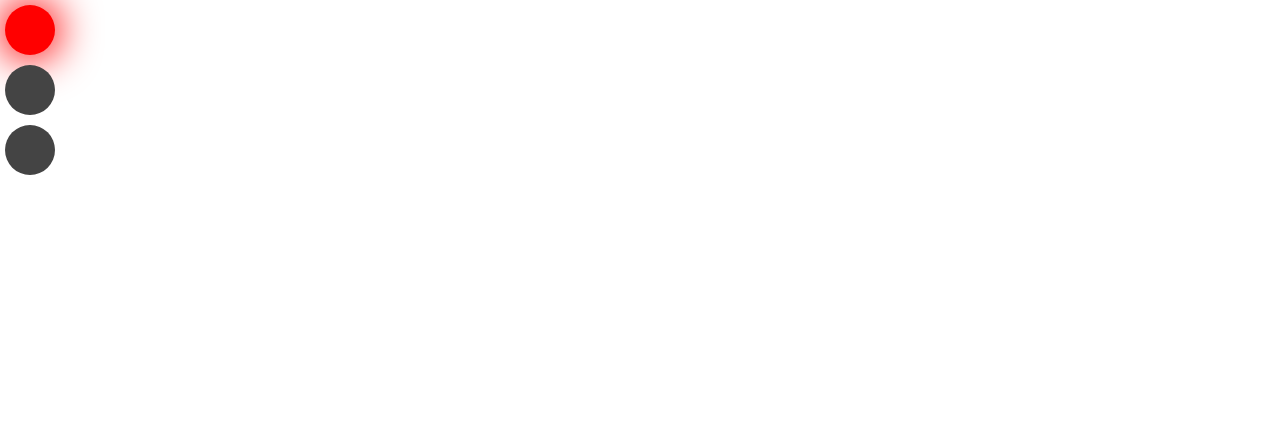
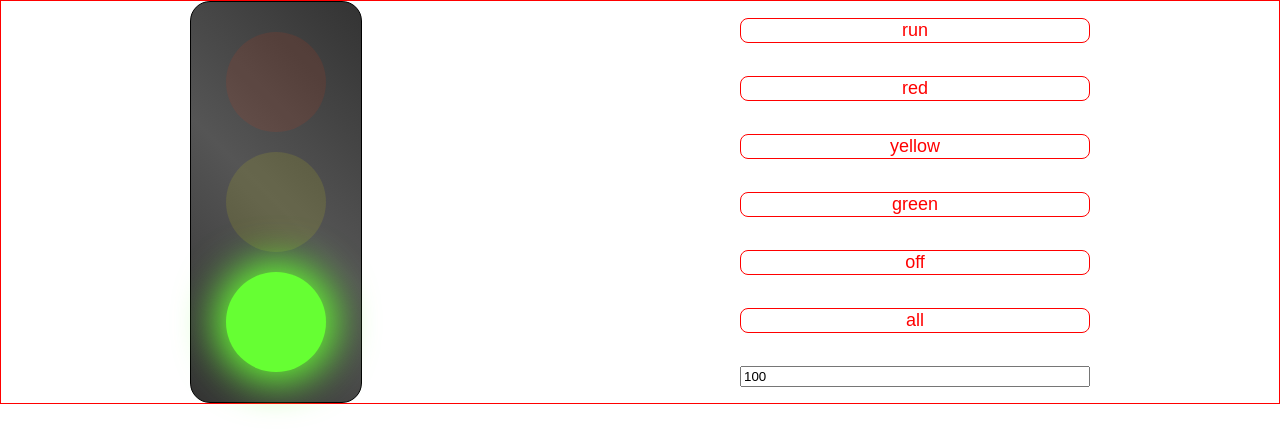
Before and after one commit to rick-ssa/semaphore, a React (Create React App) app: page / in a window 1280 px wide. Shown: the top 448 px of the page. Built offline with nearby package versions, Linux system fonts and the light colour scheme.

Commit message:
finished control

```diff
--- a/src/App.js
+++ b/src/App.js
@@ -1,12 +1,12 @@
 
 import './App.css';
-import Light from './components/Light'
+import Control from './components/Control/Control';
+
 function App() {
+
   return (
     <>
-    <Light lightOn={true} color='red' size={50} />
-    <Light lightOn={false} color='orange' size={50} />
-    <Light lightOn={false} color='green' size={50} />
+      <Control />
     </>
   );
 }
--- /dev/null
+++ b/src/components/Control/Control.js
@@ -0,0 +1,86 @@
+import './styles.css'
+import { useState } from 'react'
+import Semaphore from '../Semaphore'
+
+export default function Control() {
+    const [idTimeout, setIdtimeout] = useState(0)
+    const [size, setSize] = useState(100)
+    const [lights,setLights] = useState([
+        {
+            color:'#ff3300',
+            lightOn:false
+        },
+        {
+            color:'#ffff00',
+            lightOn:false
+        },
+        {
+            color:'#66ff33',
+            lightOn:true
+        },
+    ])
+
+    const turnLightOn = (index) => {
+        const newLights = lights.map((v,i)=>{
+            i===index || index===3 ? v.lightOn=true : v.lightOn=false
+            return v
+        })
+
+        setLights(newLights)
+        clearTimeout(idTimeout)
+        setIdtimeout(0)
+    }
+
+    const run = ()=> {
+        let idTimeOut
+        const getIndice = lights.reduce((p,v,i)=>{
+            if(p!==-1) {
+                return p
+            }
+            if(v.lightOn) {
+                return i
+            }
+
+            return p
+        },-1)
+
+        switch (getIndice) {
+            case 0:
+                idTimeOut = setTimeout(()=>{turnLightOn(2);run()},3000)
+                break;
+            case 1:
+                idTimeOut = setTimeout(()=>{turnLightOn(0);run()},1000)
+                break;
+            case 2:
+                idTimeOut = setTimeout(()=>{turnLightOn(1);run()},2000)
+                break;
+            default:
+                idTimeOut = setTimeout(()=>{turnLightOn(0);run()},2000)
+                break;
+        }
+
+        setIdtimeout(idTimeOut)
+    }
+
+
+
+    return(
+        <div className='control'>
+            <Semaphore
+                lights={lights}
+                size ={size}
+            />
+
+            <div className='formControl'>
+                <button onClick={run}>run</button>
+                <button onClick={()=>turnLightOn(0)}>red</button>
+                <button onClick={()=>turnLightOn(1)}>yellow</button>
+                <button onClick={()=>turnLightOn(2)}>green</button>
+                <button onClick={()=>turnLightOn()}>off</button>
+                <button onClick={()=>turnLightOn(3)}>all</button>
+                <input type='number' step={10} min={50} max={150} value={size} onChange={e=>setSize(Number(e.target.value))}/>
+
+            </div>
+        </div>
+    )
+}
--- /dev/null
+++ b/src/components/Control/styles.css
@@ -0,0 +1,26 @@
+.control {
+  border: 1px solid red;
+  display: flex;
+  justify-content: space-around;
+}
+
+.formControl {
+  display: flex;
+  flex-direction: column;
+  min-width: 350px;
+  justify-content: space-around;
+}
+
+button {
+  font-size: large;
+  background-color: transparent;
+  border: 1px solid red;
+  color: red;
+  border-radius: 8px;
+}
+
+button:hover {
+  border: 1px solid green;
+  color: green;
+  cursor: pointer;
+}
--- a/src/components/Light/index.js
+++ b/src/components/Light/index.js
@@ -24,7 +24,8 @@ export default function Light({color, size,lightOn}) {
                 style={{
                     width:`${size}px`,
                     height:`${size}px`,
-                    backgroundColor: lightOn ? color : '#444',
+                    backgroundColor: color ,
+                    opacity: lightOn ? 1 : 0.1
                 }}
             ></div>
         </div>
--- a/src/components/Semaphore/index.js
+++ b/src/components/Semaphore/index.js
@@ -0,0 +1,17 @@
+import Light from '../Light'
+import './styles.css'
+
+export default function Semaphore({lights,size}) {
+    return(
+        <div
+            className='semaphore'
+            style={{
+                width: `${size *1.3}px`,
+
+            }}
+        >
+            { lights.map((v,i)=><Light color={v.color} size={size} lightOn={v.lightOn} key= {'color' + i}/>) }
+
+        </div>
+    )
+}
--- /dev/null
+++ b/src/components/Semaphore/styles.css
@@ -0,0 +1,9 @@
+.semaphore {
+  padding: 20px;
+  background-image: linear-gradient(45deg, #333, #555, #333);
+  border: 1px solid black;
+  display: flex;
+  flex-direction: column;
+  align-items: center;
+  border-radius: 20px;
+}
```
Also changed, not shown: src/components/Semaphore/style.css (deleted).
